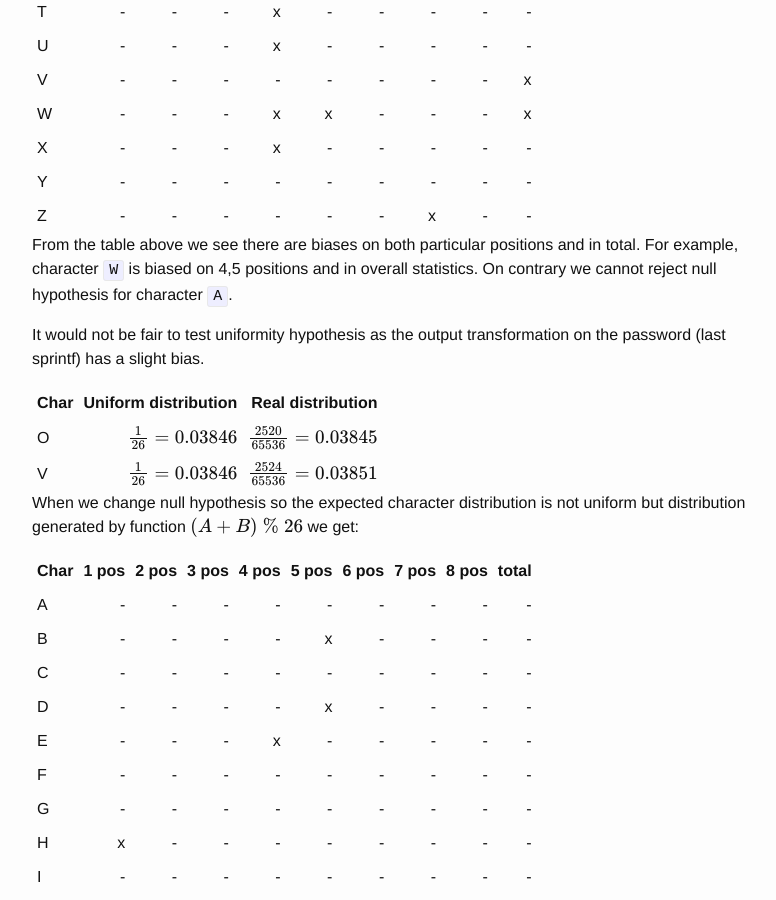
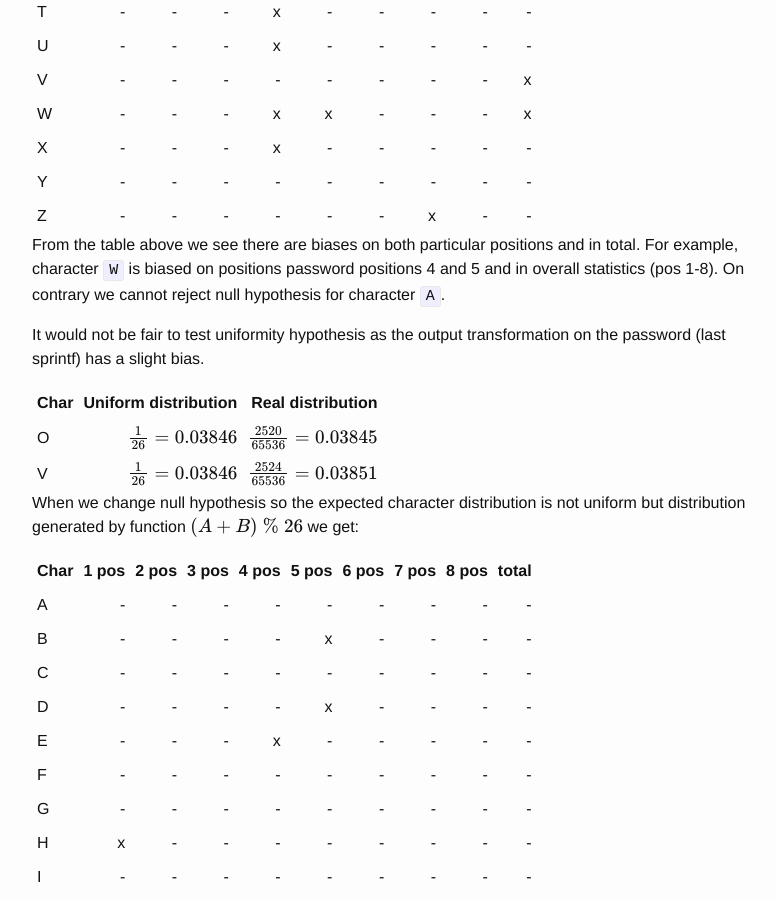
Before and after one commit to yolosec/deadcodeBlog, a Jekyll site: the page built from _posts/2016-06-14-UPC-UBEE-EVW3226-WPA2-RExing.markdown, in a window 1280 px wide and 900 px high, scrolled down 14018 px. Shown: the whole window, without its empty margins (238-1014 px from the left). Built offline with Jekyll 4.4.1, drawn with Linux system fonts in a browser that asks for light colours; formulas are drawn with MathJax 3.

Commit message:
ubee: minor rephrasing, statistics

```diff
--- a/_posts/2016-06-14-UPC-UBEE-EVW3226-WPA2-RExing.markdown
+++ b/_posts/2016-06-14-UPC-UBEE-EVW3226-WPA2-RExing.markdown
@@ -434,7 +434,7 @@ Z|-|-|-|-|-|-|x|-|-
 {:.mbtablestyle2}
 
 From the table above we see there are biases on both particular positions and in total. For example,
-character `W` is biased on 4,5 positions and in overall statistics. On contrary
+character `W` is biased on positions password positions 4 and 5 and in overall statistics (pos 1-8). On contrary
 we cannot reject null hypothesis for character `A`.
 
 It would not be fair to test uniformity hypothesis as the output transformation on the password (last sprintf)
```
